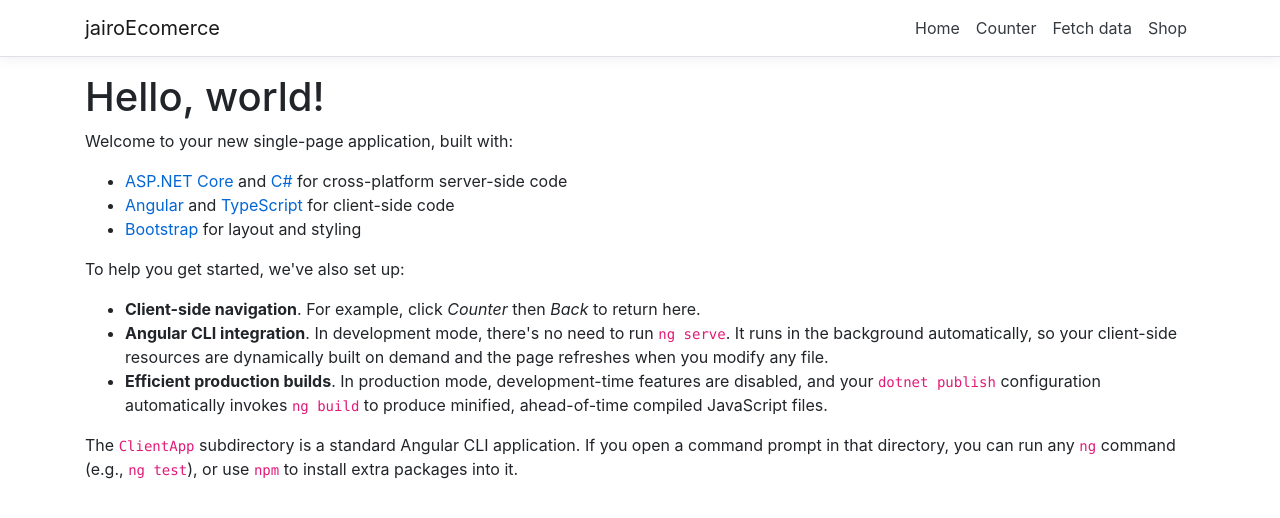
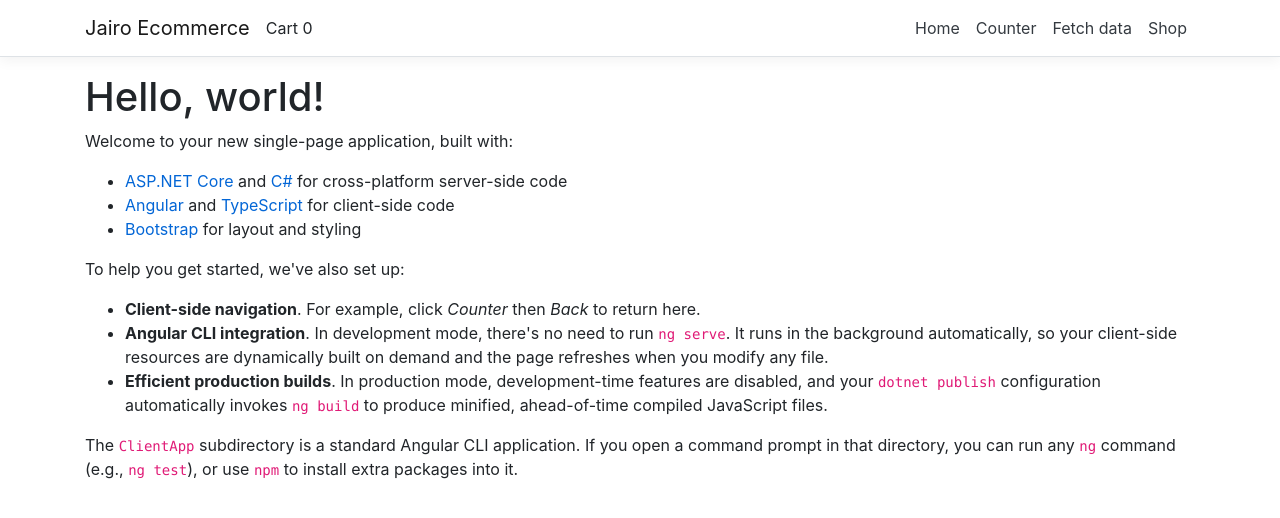
Before and after one commit to jairoisaac/jairoEcomerce, an Angular app in the folder ClientApp/: page / in a window 1280 px wide. Shown: the top 518 px of the page. Built offline with nearby package versions, Linux system fonts and the light colour scheme.

Commit message:
addition of the cart

```diff
--- a/ClientApp/src/app/cart/cart.component.html
+++ b/ClientApp/src/app/cart/cart.component.html
@@ -1,5 +1,6 @@
 <h3>Shooping Cart</h3>
 <div>#/Items: {{data.order.items.length}}</div>
+<!--<div>#/Items: {{data.order.totalItems}}</div>-->
 <div>Subtotal: {{data.order.subtotal}}</div>
 <table class="table table-condensed table-hover">
   <thead>
@@ -33,5 +34,5 @@
   </tbody>
 </table>
 <!--<a routerLink ="/checkout" class="btn btn-success" *ngIf="data.order.items.length > 0">Checkout</a>-->
-<a routerLink ="/checkout" class="btn btn-success" >Checkout</a>
+<a routerLink="/checkout" class="btn btn-success">Checkout</a>
 <!--add a botom on each row -->
--- a/ClientApp/src/app/nav-menu/nav-menu.component.html
+++ b/ClientApp/src/app/nav-menu/nav-menu.component.html
@@ -3,22 +3,19 @@
     class="navbar navbar-expand-sm navbar-toggleable-sm navbar-light bg-white border-bottom box-shadow mb-3"
   >
     <div class="container">
-      <a class="navbar-brand" [routerLink]="['/']">jairoEcomerce</a>
-      <button
-        class="navbar-toggler"
-        type="button"
-        data-toggle="collapse"
-        data-target=".navbar-collapse"
-        aria-label="Toggle navigation"
-        [attr.aria-expanded]="isExpanded"
-        (click)="toggle()"
-      >
+      <a class="navbar-brand" [routerLink]="['/']">Jairo Ecommerce</a>
+      <span>Cart {{data.order.totalItems}}</span>
+      <button class="navbar-toggler"
+              type="button"
+              data-toggle="collapse"
+              data-target=".navbar-collapse"
+              aria-label="Toggle navigation"
+              [attr.aria-expanded]="isExpanded"
+              (click)="toggle()">
         <span class="navbar-toggler-icon"></span>
       </button>
-      <div
-        class="navbar-collapse collapse d-sm-inline-flex flex-sm-row-reverse"
-        [ngClass]="{ show: isExpanded }"
-      >
+      <div class="navbar-collapse collapse d-sm-inline-flex flex-sm-row-reverse"
+           [ngClass]="{ show: isExpanded }">
         <ul class="navbar-nav flex-grow">
           <li class="nav-item"
               [routerLinkActive]="['link-active']"
--- a/ClientApp/src/app/nav-menu/nav-menu.component.ts
+++ b/ClientApp/src/app/nav-menu/nav-menu.component.ts
@@ -1,4 +1,5 @@
 import { Component } from '@angular/core';
+import { DataService } from '../shared/data.service';
 
 @Component({
   selector: 'app-nav-menu',
@@ -6,6 +7,9 @@ import { Component } from '@angular/core';
   styleUrls: ['./nav-menu.component.css']
 })
 export class NavMenuComponent {
+  constructor(public data: DataService) { }
+
+
   isExpanded = false;
 
   collapse() {
--- a/ClientApp/src/app/shared/order.js
+++ b/ClientApp/src/app/shared/order.js
@@ -2,6 +2,7 @@
 Object.defineProperty(exports, "__esModule", { value: true });
 exports.OrderItem = exports.Order = void 0;
 var _ = require("lodash");
+//NOTE: Put the count here make a property for this class
 var Order = /** @class */ (function () {
     function Order() {
         this.items = new Array();
@@ -9,6 +10,13 @@ var Order = /** @class */ (function () {
     Object.defineProperty(Order.prototype, "subtotal", {
         get: function () {
             return _.sum(_.map(this.items, function (i) { return i.unitPrice * i.quantity; }));
+        },
+        enumerable: false,
+        configurable: true
+    });
+    Object.defineProperty(Order.prototype, "totalItems", {
+        get: function () {
+            return _.sum(_.map(this.items, function (i) { return i.quantity; }));
         },
         enumerable: false,
         configurable: true
--- a/ClientApp/src/index.html
+++ b/ClientApp/src/index.html
@@ -2,7 +2,7 @@
 <html lang="en">
   <head>
     <meta charset="utf-8" />
-    <title>jairoEcomerce</title>
+    <title>Jairo Ecommerce</title>
     <base href="/" />
 
     <meta name="viewport" content="width=device-width, initial-scale=1" />
```
Also changed, not shown: ClientApp/src/app/shared/order.ts (+6 -2 lines), 1 other file (tests, documents, lock files or other folders).
